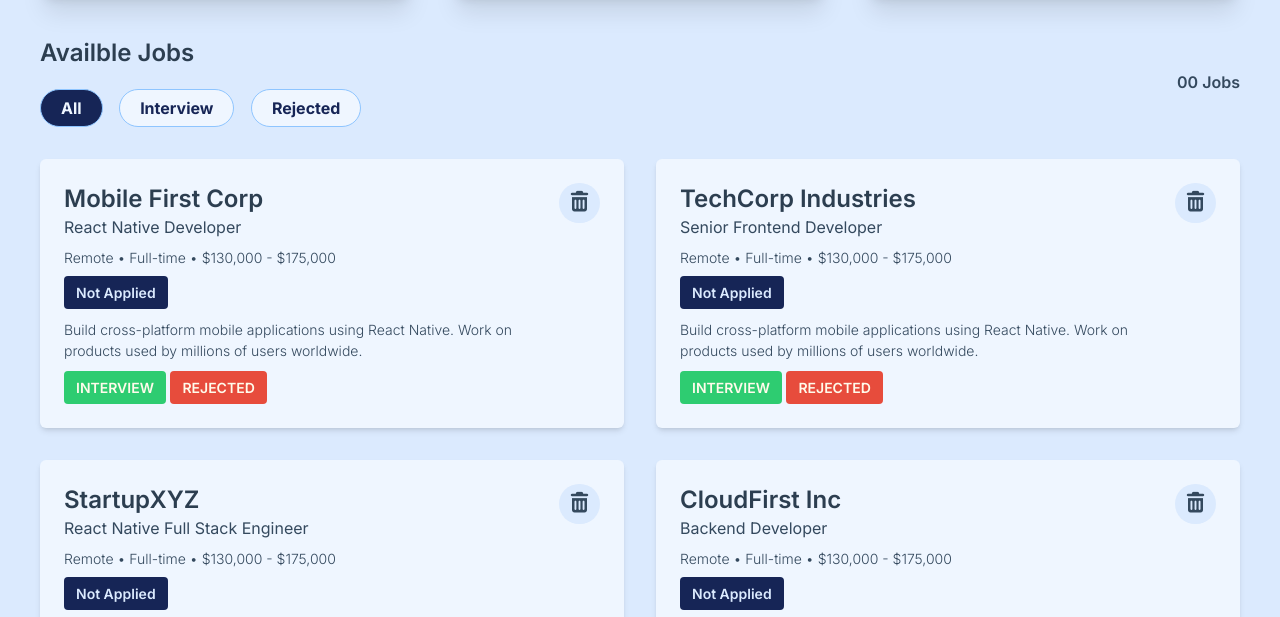
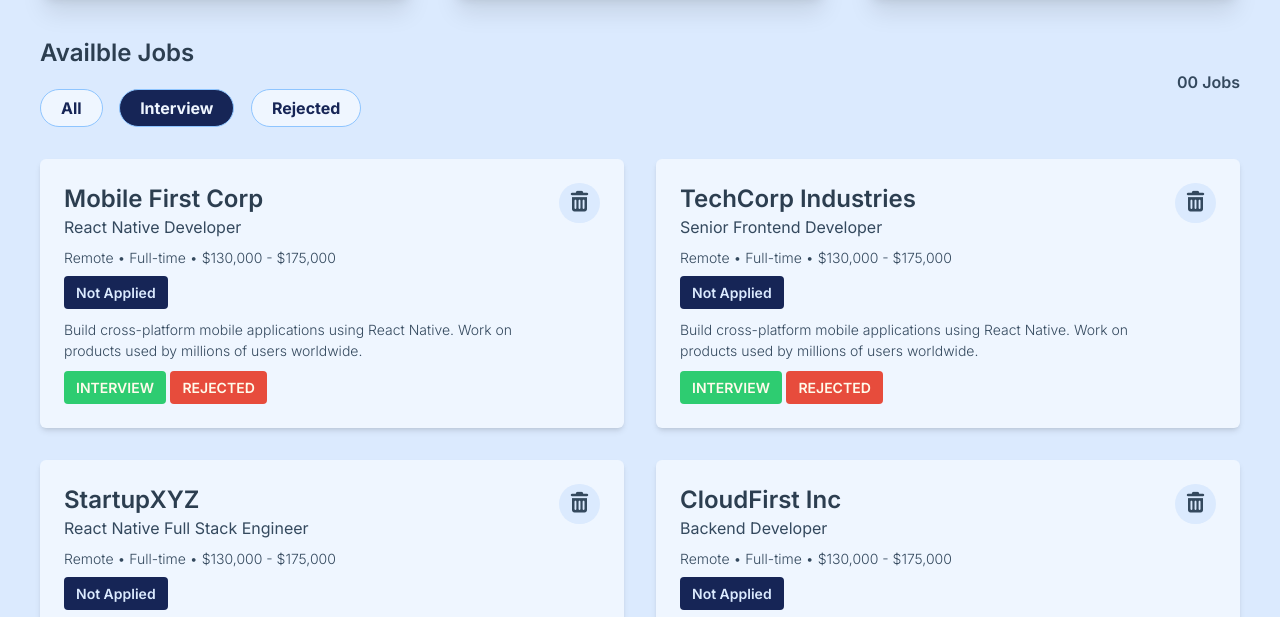
Before and after one commit to Sayeed-dev/-B13-A04, a website: page index.html in a window 1280 px wide. Both pictures are taken after a click on the button "Interview". Shown: the part 151-768 px from the top of the page. Drawn offline with Linux system fonts and the light colour scheme.

Commit message:
Added Toggles Functionalities

```diff
--- a/index.html
+++ b/index.html
@@ -52,7 +52,7 @@
       <div class="toggle-btn-area mt-10 flex justify-between items-center">
         <div class="left">
           <h2>Availble Jobs</h2>
-          <div class="space-x-3 mt-5">
+          <div class="toggle-buttons space-x-3 mt-5">
             <button
               class="font-bold rounded-full py-1.5 px-5 bg-blue-950 text-blue-50 border-1 border-blue-300"
             >
--- a/script/app.js
+++ b/script/app.js
@@ -1,26 +1,37 @@
 // Tracking Area Selectors
 let total = document.getElementById('total-counter');
-let interview = document.getElementById('interview-counter')
-let rejected = document.getElementById('rejected-counter')
+let interview = document.getElementById('interview-counter');
+let rejected = document.getElementById('rejected-counter');
 
 // Toggle Button Area Selectors
-const toggleContainer = document.querySelector('.toggle-btn-area')
+const toggleContainer = document.querySelector('.toggle-buttons');
 
 // Cards Selector
-const cardsContainer = document.querySelector('.cards')
-
+const cardsContainer = document.querySelector('.cards');
 
 //--------------------------
 //--------------------------
 
 // Empty Arrays
-let interviewCollection = []
-let rejectedCollection = []
+let interviewCollection = [];
+let rejectedCollection = [];
 
 // Fuction
-function Count () {
-  total.innerText = cardsContainer.children.length
-  interview.innerText = interviewCollection.length
-  rejected.innerHTML = rejectedCollection.length
+function Count() {
+  total.innerText = cardsContainer.children.length;
+  interview.innerText = interviewCollection.length;
+  rejected.innerHTML = rejectedCollection.length;
 }
-Count()
+Count();
+
+// Functionality for Toggle Buttons
+for (const button of toggleContainer.children) {
+  button.addEventListener('click', function () {
+    for (const btn of toggleContainer.children) {
+      btn.classList.remove('bg-blue-950', 'text-blue-50');
+      btn.classList.add('text-blue-950', 'bg-blue-50');
+    }
+    button.classList.remove('text-blue-950', 'bg-blue-50');
+    button.classList.add('bg-blue-950', 'text-blue-50');
+  });
+}
```
